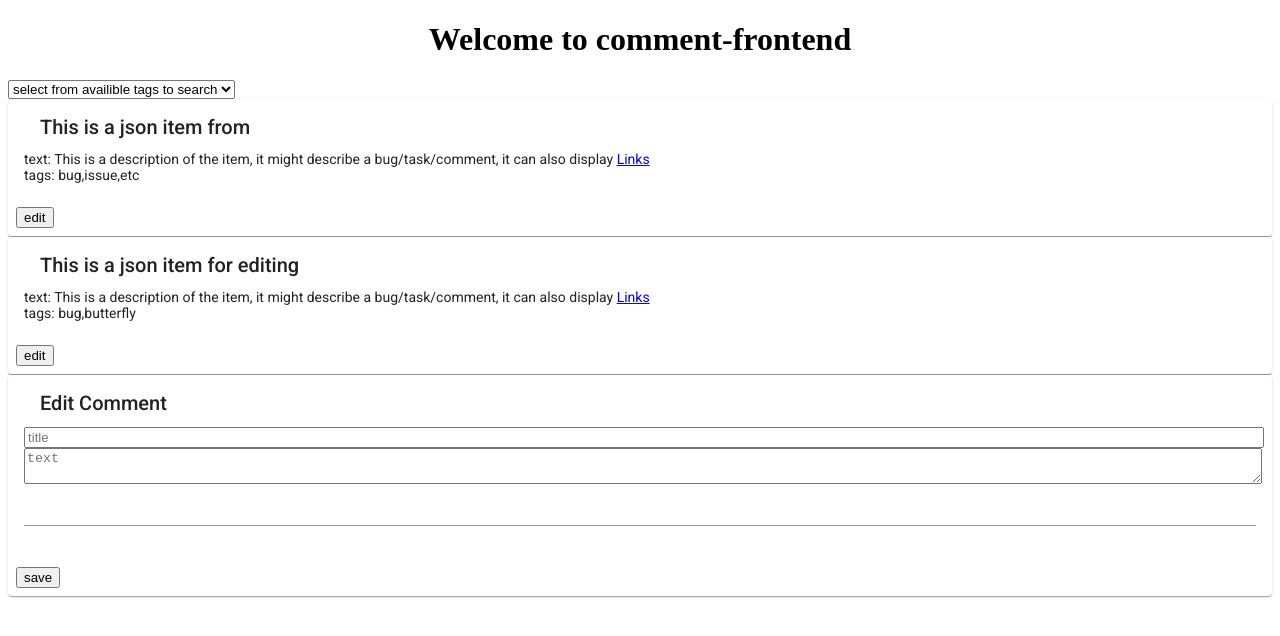
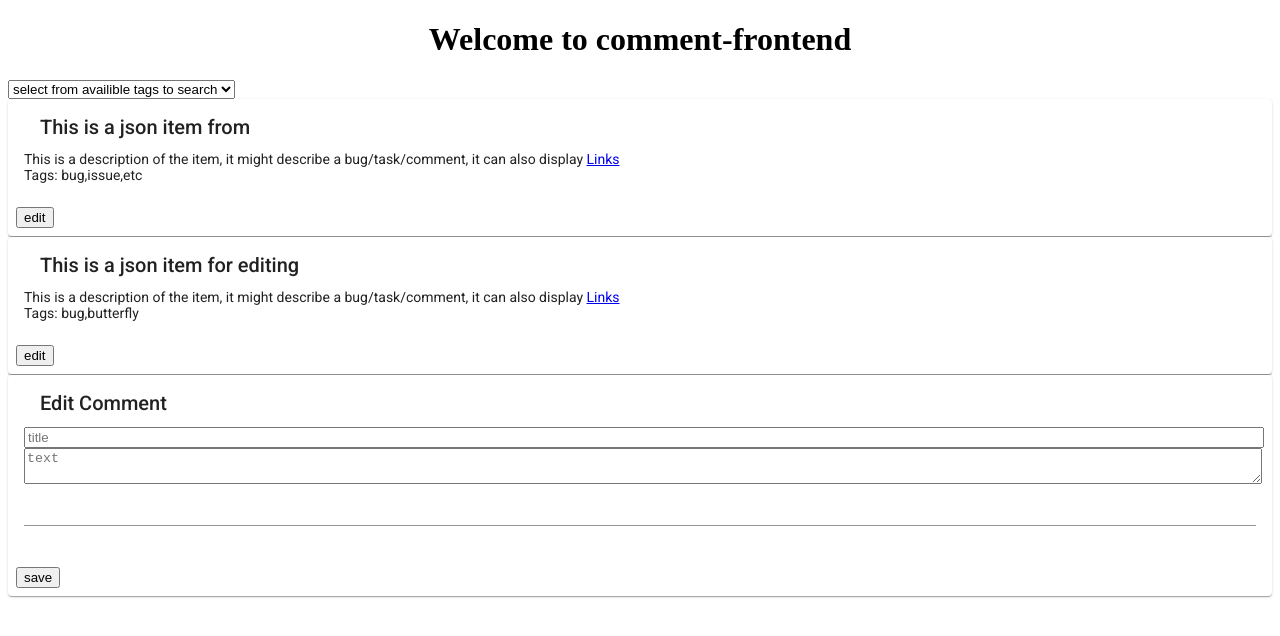
Before and after one commit to Abebw/comment-frontend, an Angular app: page / in a window 1280 px wide. Shown: the top 636 px of the page. Built offline with nearby package versions, Linux system fonts and the light colour scheme.

Commit message:
added some more sass and minor formatting changes

```diff
--- a/src/app/app.component.html
+++ b/src/app/app.component.html
@@ -1,9 +1,11 @@
 
 <h1 class="title" >Welcome to {{title}}</h1>
-<select (change)="updateFilteredComments()" [(ngModel)]="tagSearch">
-  <option value="">select from availible tags to search</option>
-  <option *ngFor="let tag of allTags" [ngValue]="tag">{{tag}}</option>
-</select>
+<div class="searchBar">
+  <select (change)="updateFilteredComments()" [(ngModel)]="tagSearch">
+    <option value="">select from availible tags to search</option>
+    <option *ngFor="let tag of allTags" [ngValue]="tag">{{tag}}</option>
+  </select>
+</div>
 <div class="commentList" *ngFor="let comment of filteredComments">
   <app-read-comment *ngIf="!comment.edit" [comment]="comment" (startEdit)="startEdit(comment)"></app-read-comment>
   <app-edit-comment
--- a/src/app/app.component.sass
+++ b/src/app/app.component.sass
@@ -5,3 +5,8 @@
   max-width: 80em
   margin: 0 auto
   position: relative
+
+.searchBar
+  max-width: 80em
+  margin: 0 auto
+  position: relative
--- a/src/app/read-comment/read-comment.component.html
+++ b/src/app/read-comment/read-comment.component.html
@@ -3,8 +3,8 @@
     <mat-card-title>{{comment.title}}</mat-card-title>
   </mat-card-header>
   <mat-card-content>
-    <div>text: <span [innerHTML]=comment.text></span></div>
-    <div>tags: {{comment.tags}}</div>
+    <div><span [innerHTML]=comment.text></span></div>
+    <div>Tags: {{comment.tags}}</div>
   </mat-card-content>
   <mat-card-actions>
     <button (click)="editClickListener()">edit</button>
```
